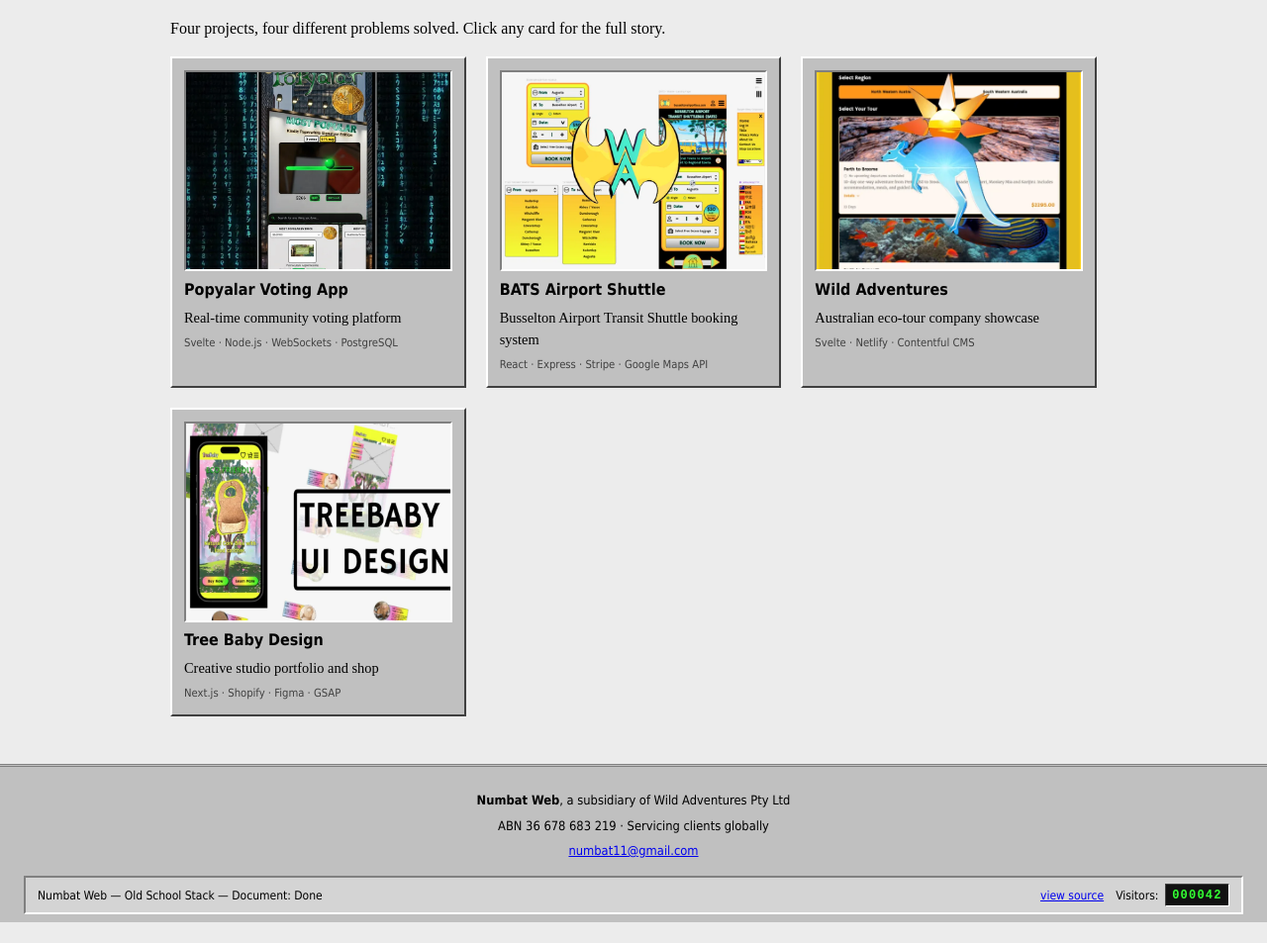
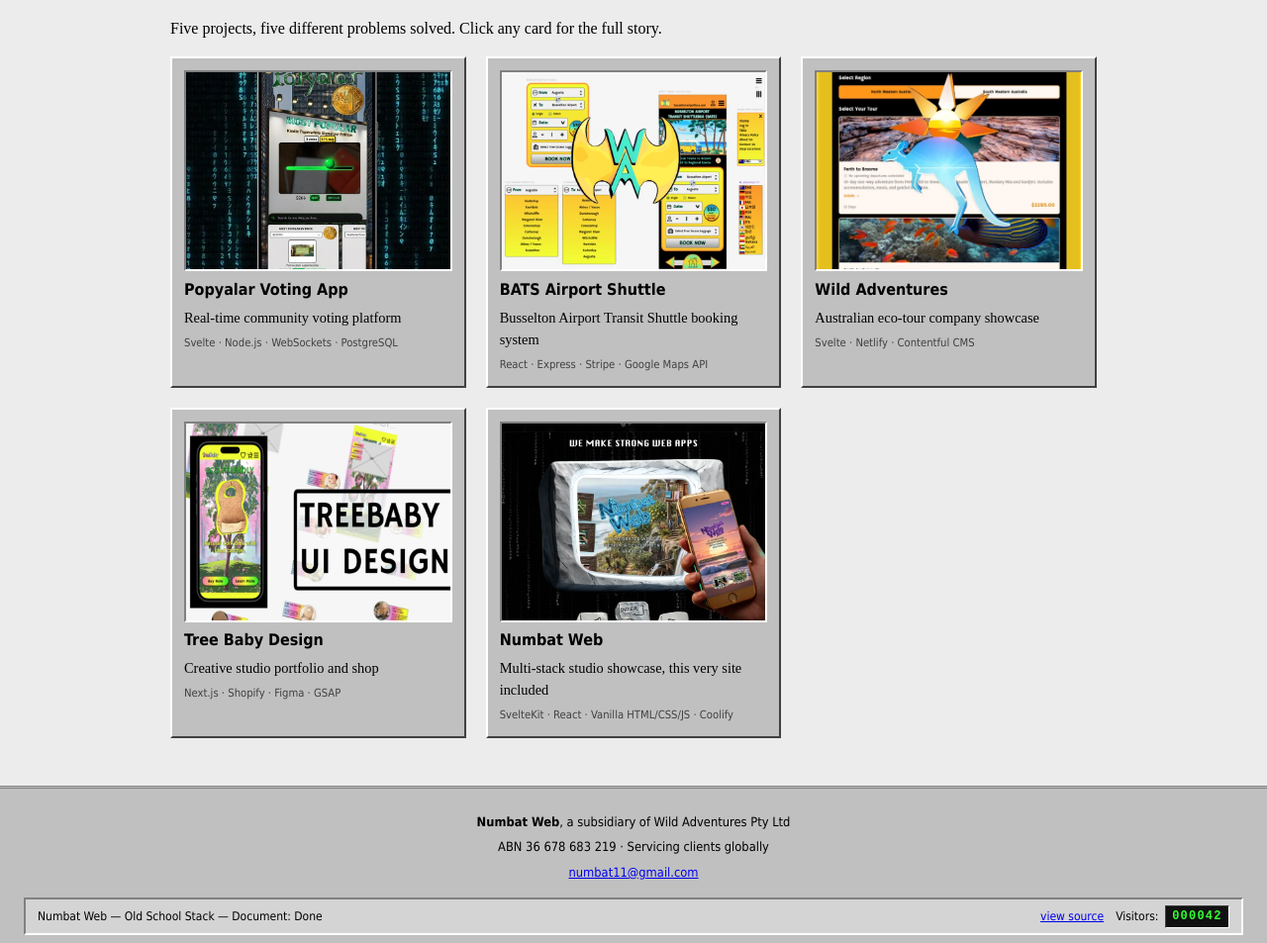
Before and after one commit to Numbat11/numbat-web-retro, a plain HTML site: page gallery.html in a window 1280 px wide. Shown: the part 143-1096 px from the top of the page at 99% size. Before the commit the page ends 1075 px from the top, so only its background shows below. Drawn offline with Linux system fonts and the light colour scheme.

Commit message:
Add live links for BATS/Wild Adventures, add Numbat Web as 5th gallery card
Also documents the Claude Preview verification workflow (approval-gated,
prefer human browser testing) after a stale-cache false negative during
this change.

```diff
--- a/gallery.html
+++ b/gallery.html
@@ -4,7 +4,7 @@
 	<meta charset="UTF-8" />
 	<meta name="viewport" content="width=device-width, initial-scale=1" />
 	<title>Gallery — Numbat Web Old School</title>
-	<meta name="description" content="Numbat Web's featured projects: Popyalar, BATS, Wild Adventures and Tree Baby." />
+	<meta name="description" content="Numbat Web's featured projects: Popyalar, BATS, Wild Adventures, Tree Baby and Numbat Web itself." />
 	<link rel="icon" type="image/svg+xml" href="favicon.svg" />
 	<link rel="stylesheet" href="styles.css" />
 </head>
@@ -29,7 +29,7 @@
 	<main>
 		<section class="section">
 			<h2 class="section-heading">Gallery</h2>
-			<p>Four projects, four different problems solved. Click any card for the full story.</p>
+			<p>Five projects, five different problems solved. Click any card for the full story.</p>
 
 			<div class="work-grid" id="gallery-grid">
 				<button class="work-card" type="button" data-slug="popyalar">
@@ -67,6 +67,15 @@
 					<span class="work-card-title">Tree Baby Design</span>
 					<span class="work-card-tagline">Creative studio portfolio and shop</span>
 					<span class="work-card-tech">Next.js · Shopify · Figma · GSAP</span>
+				</button>
+				<button class="work-card" type="button" data-slug="numbatweb">
+					<span class="card-media">
+						<img src="assets/images/gallery/optimized/numbatweb-poster.webp" alt="Numbat Web screenshot" loading="lazy" onerror="this.parentElement.classList.add('img-missing')" />
+						<span class="card-media-placeholder">Snapshot coming soon</span>
+					</span>
+					<span class="work-card-title">Numbat Web</span>
+					<span class="work-card-tagline">Multi-stack studio showcase, this very site included</span>
+					<span class="work-card-tech">SvelteKit · React · Vanilla HTML/CSS/JS · Coolify</span>
 				</button>
 			</div>
 		</section>
--- a/script.js
+++ b/script.js
@@ -73,14 +73,14 @@ const PROJECTS = [
 		tech: ['React', 'Express', 'Stripe', 'Google Maps API'],
 		description: 'A complete booking and scheduling system for the Busselton Airport Transit Shuttle service, featuring real-time availability, route mapping, and secure payment processing.',
 		story: 'The BATS team needed a way to manage airport shuttle bookings that was as smooth as the ride itself. We integrated Google Maps for route visualisation, Stripe for seamless payments, and built a driver dashboard that keeps the entire fleet coordinated. The result: fewer missed pickups and happier travellers.',
-		url: '',
+		url: 'https://busso-airport-bus.netlify.app',
 	},
 	{
 		slug: 'wildadventures', title: 'Wild Adventures', tagline: 'Australian eco-tour company showcase',
 		tech: ['Svelte', 'Netlify', 'Contentful CMS'],
 		description: 'An immersive website for Wild Adventures tour company, showcasing eco-tours across Western Australia with rich photography and seamless booking integration.',
 		story: 'Wild Adventures captures the spirit of the Australian bush and coast. We designed the site to feel like you’re already on the adventure -- full-bleed imagery, smooth transitions, and a booking flow that gets out of the way so the landscape does the talking. Built on a headless CMS so the team can update tour listings without touching code.',
-		url: '',
+		url: 'https://wild-adventures.netlify.app',
 	},
 	{
 		slug: 'treebaby', title: 'Tree Baby Design', tagline: 'Creative studio portfolio and shop',
@@ -88,6 +88,13 @@ const PROJECTS = [
 		description: 'A portfolio and e-commerce platform for Tree Baby Design, blending a creative showcase with a fully integrated online shop for original artwork and merchandise.',
 		story: 'Tree Baby Design is where art meets commerce. The brief was to build something that feels like an artist’s studio -- warm, textured, full of personality -- while still being a high-converting online shop. We used GSAP for playful scroll animations and connected everything to Shopify so inventory and orders run themselves.',
 		url: '',
+	},
+	{
+		slug: 'numbatweb', title: 'Numbat Web', tagline: 'Multi-stack studio showcase, this very site included',
+		tech: ['SvelteKit', 'React', 'Vanilla HTML/CSS/JS', 'Coolify'],
+		description: 'The studio\'s own front door: a rock-themed stack selector that lets visitors pick which aesthetic they want to experience the Numbat Web portfolio in.',
+		story: 'Rather than pick one look, we built four -- Nature, Futuristic, Old School (this stack) and the selector that ties them together. Same content, four completely different technical and visual takes, all served from one apex domain.',
+		url: 'https://numbatweb.com.au',
 	},
 ];
 
```
Also changed, not shown: assets/images/gallery/optimized/numbatweb-poster.webp (added), 3 other files.
